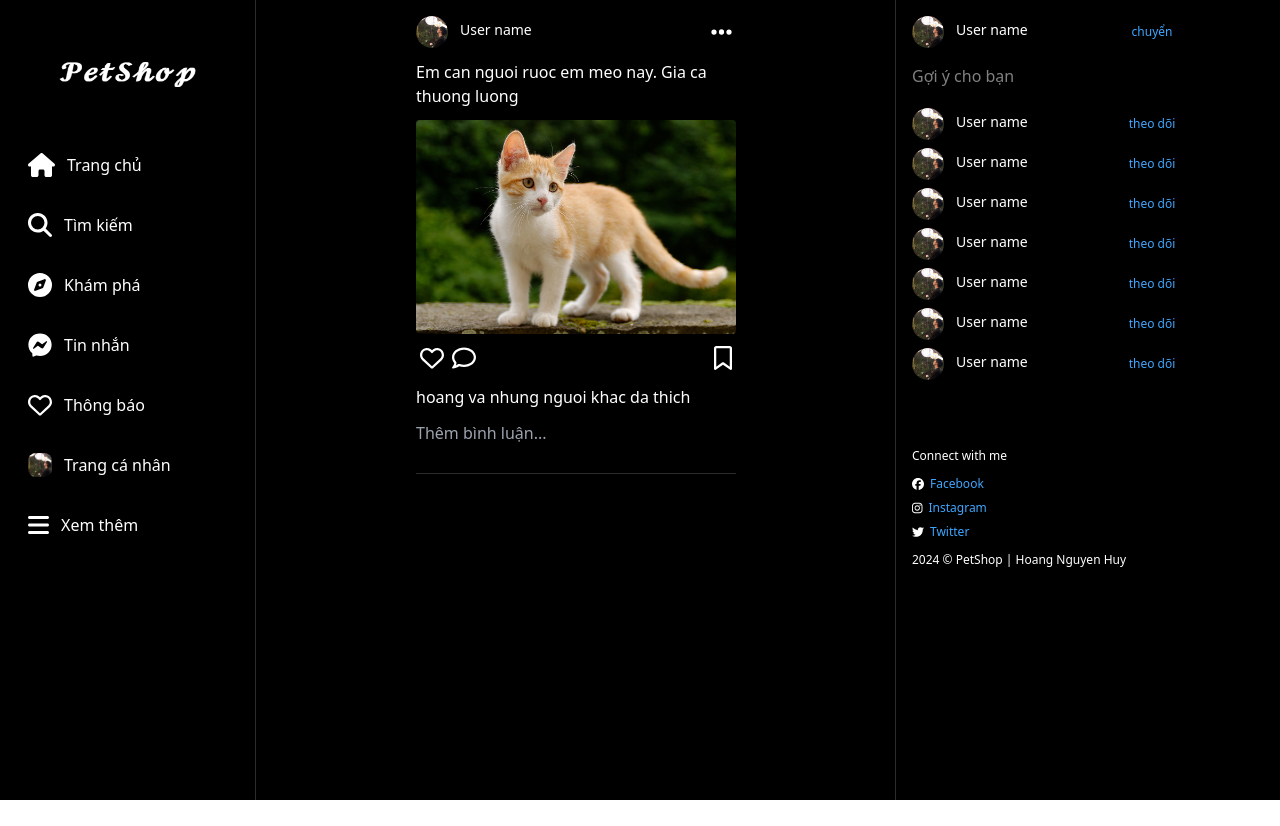
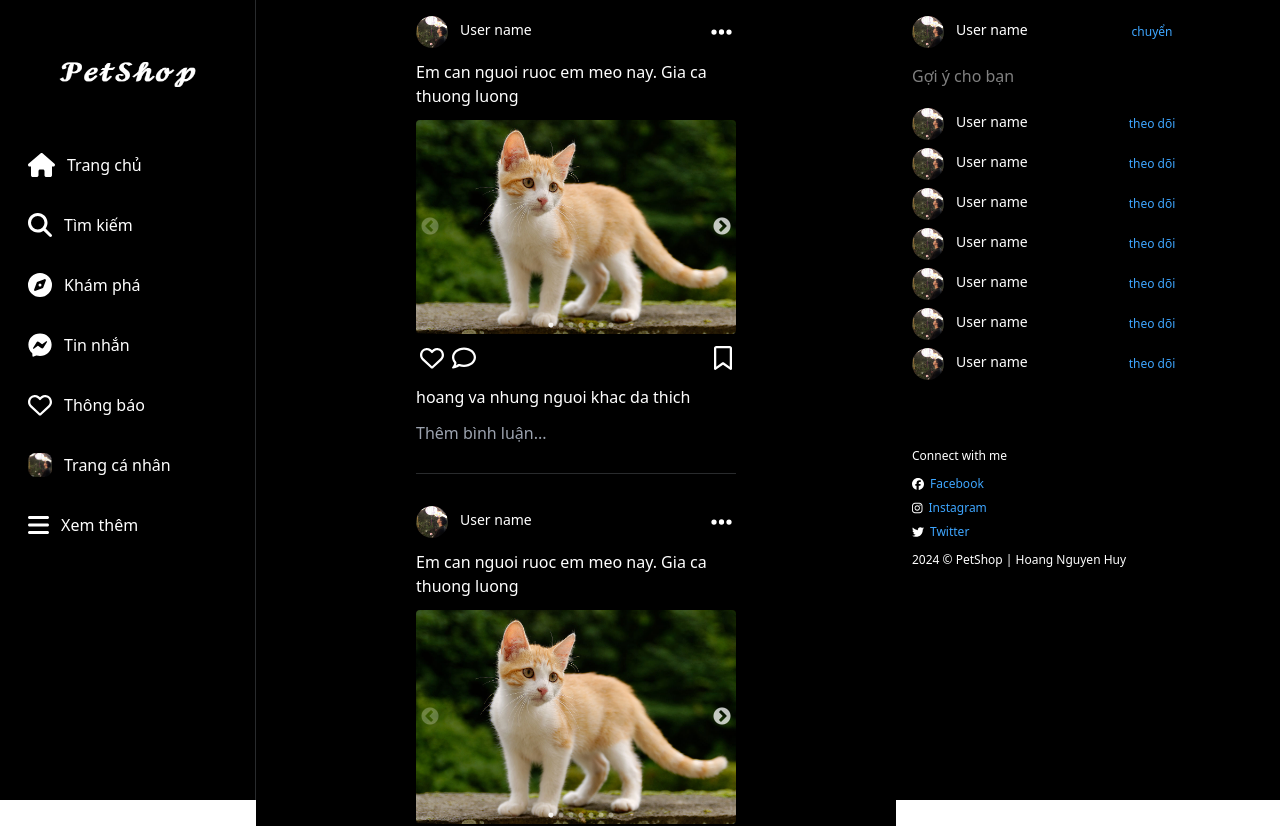
Before and after one commit to hoangnguyen130/petshop-fe, a React (Create React App) app: page / in a window 1280 px wide. Shown: the top 826 px of the page. Before the commit the page ends 800 px from the top, so only its background shows below. Built offline with nearby package versions, Linux system fonts and the light colour scheme.

Commit message:
add react slick

```diff
--- a/package.json
+++ b/package.json
@@ -21,6 +21,8 @@
     "react-dom": "^18.3.1",
     "react-router-dom": "^6.26.2",
     "react-scripts": "5.0.1",
+    "react-slick": "^0.30.2",
+    "slick-carousel": "^1.8.1",
     "web-vitals": "^2.1.4"
   },
   "devDependencies": {
--- a/src/components/Layout/DefaultLayout/Content/content.css
+++ /dev/null
@@ -1,5 +0,0 @@
-.content-icon{
-    font-size: 24px;
-    padding: 4px;
-    cursor: pointer;
-}
--- a/src/components/Layout/DefaultLayout/Content/index.js
+++ b/src/components/Layout/DefaultLayout/Content/index.js
@@ -1,59 +1,39 @@
-import { faEllipsis } from '@fortawesome/free-solid-svg-icons';
-import { FontAwesomeIcon } from '@fortawesome/react-fontawesome';
-
-import contentImg from '~/assets/img/meo.jpg';
-// import avt from '~/assets/img/avt.jpg';
-import { faBookmark, faComment, faHeart } from '@fortawesome/free-regular-svg-icons';
-
-import './content.css';
-import User from '~/components/User';
+import Post from "../../Post";
 
 function Content() {
+  const posts = [
+    {
+      id: 1,
+      userInfo: {},
+      caption: '',
+      imgs: {},
+    },
+    {
+      id: 2,
+      userInfo: {},
+      caption: '',
+      imgs: {},
+    },
+    {
+      id: 3,
+      userInfo: {},
+      caption: '',
+      imgs: {},
+    },
+    {
+      id: 4,
+      userInfo: {},
+      caption: '',
+      imgs: {},
+    }
+  ]
   return (
-    <div className="content-wrapper w-screen min-h-screen -z-10 bg-black text-white ml-64 mr-96 px-40 py-4 relative">
-      <div
-        className="flex
-        before:content-[''] before:absolute before:w-px before:h-screen before:top-0 before:left-auto before:right-0 before:bg-slate-300  before:opacity-20"
-      >
-        {/* <div className="user flex flex-row w-full h-8">
-          <img src={avt} alt="user img" className="w-8 h-8 rounded-2xl cursor-pointer" />
-          <h5 className="user-name h-full pl-3 py-1 text-sm font-medium cursor-pointer">User name</h5>
-        </div> */}
-        <div className='w-full'>
-          <User />
-        </div>
-        <div className="more-icon cursor-pointer h-8">
-          <FontAwesomeIcon icon={faEllipsis} className="content-icon" />
-        </div>
-      </div>
-      <div className="caption py-3">
-        <p>Em can nguoi ruoc em meo nay. Gia ca thuong luong</p>
-      </div>
-      <div>
-        <img src={contentImg} alt="content-img" className="content-img rounded" />
-      </div>
-      <div className="flex py-2 ">
-        <div className="w-full">
-          <FontAwesomeIcon icon={faHeart} className="content-icon" />
-          <FontAwesomeIcon icon={faComment} className="content-icon" />
-        </div>
-        <div>
-          <FontAwesomeIcon icon={faBookmark} className="content-icon" />
-        </div>
-      </div>
-      <div className="like-counter text-white">
-        <p>hoang va nhung nguoi khac da thich</p>
-      </div>
-      <div className="mt-2">
-        <input
-          className="w-full py-1 bg-transparent border-none focus:outline-0"
-          type="text"
-          placeholder="Thêm bình luận..."
-        />
-      </div>
-      <div className="w-full h-px bg-slate-300 opacity-20 mt-6"></div>
+    <div className="">
+      {posts.map((post, i) => (
+        <Post key={i} value={post}/>
+      ))}
     </div>
-  );
+   );
 }
 
 export default Content;
--- a/src/components/Layout/DefaultLayout/LeftBar/index.js
+++ b/src/components/Layout/DefaultLayout/LeftBar/index.js
@@ -12,7 +12,7 @@ import Search from '../../Search';
 function LeftBar() {
   return (
     <div
-      className="wrapper flex flex-col items-center bg-black h-screen w-64 p-4 mr-px fixed
+      className="wrapper flex flex-col items-center bg-black h-screen w-64 p-4 mr-px fixed z-10
         before:content-[''] before:absolute before:w-px before:h-screen before:top-0 before:left-auto before:right-0 before:bg-slate-300  before:opacity-20"
     >
       <span className="logo w-40 py-8 cursor-pointer">
--- a/src/components/Layout/DefaultLayout/RightBar/index.js
+++ b/src/components/Layout/DefaultLayout/RightBar/index.js
@@ -46,7 +46,7 @@ function RightBar() {
   ];
 
   return (
-    <div className="fixed w-96 h-screen bg-black text-white right-0 p-4 pr-20">
+    <div className="fixed top-0 w-96 h-screen bg-black text-white right-0 p-4 pr-20">
       <div className="flex w-full">
         <div className="w-full">
           <User />
--- /dev/null
+++ b/src/components/Layout/Post/index.js
@@ -0,0 +1,72 @@
+import Slider from 'react-slick';
+import 'slick-carousel/slick/slick.css';
+import 'slick-carousel/slick/slick-theme.css';
+
+import { FontAwesomeIcon } from '@fortawesome/react-fontawesome';
+import { faEllipsis } from '@fortawesome/free-solid-svg-icons';
+import { faBookmark, faComment, faHeart } from '@fortawesome/free-regular-svg-icons';
+
+import contentImg from '~/assets/img/meo.jpg';
+
+import './post.css';
+import User from '~/components/User';
+
+function Post() {
+  const listImg = [contentImg, contentImg, contentImg, contentImg, contentImg, contentImg, contentImg];
+
+  var settings = {
+    dots: true,
+    infinite: false,
+    speed: 500,
+    slidesToShow: 1,
+    slidesToScroll: 1,
+  };
+
+  return (
+    <div className="content-wrapper max-w-screen h-auto bg-black text-white ml-64 mr-96 px-40 py-4">
+      <div
+        className="flex"
+        // "before:content-[''] before:absolute before:w-px before:h-screen before:top-0 before:left-auto before:right-0 before:bg-slate-300  before:opacity-20"
+      >
+        <div className="w-full">
+          <User />
+        </div>
+        <div className="more-icon cursor-pointer h-8">
+          <FontAwesomeIcon icon={faEllipsis} className="content-icon" />
+        </div>
+      </div>
+      <div className="caption py-3">
+        <p>Em can nguoi ruoc em meo nay. Gia ca thuong luong</p>
+      </div>
+      <div className="imgs">
+        <Slider {...settings}>
+          {listImg.map((item ,i) => (
+            <img src={item} alt="content-img" className="content-img rounded" />
+          ))}
+        </Slider>
+      </div>
+      <div className="flex py-2 ">
+        <div className="w-full">
+          <FontAwesomeIcon icon={faHeart} className="content-icon" />
+          <FontAwesomeIcon icon={faComment} className="content-icon" />
+        </div>
+        <div>
+          <FontAwesomeIcon icon={faBookmark} className="content-icon" />
+        </div>
+      </div>
+      <div className="like-counter text-white">
+        <p>hoang va nhung nguoi khac da thich</p>
+      </div>
+      <div className="mt-2">
+        <input
+          className="w-full py-1 bg-transparent border-none focus:outline-0"
+          type="text"
+          placeholder="Thêm bình luận..."
+        />
+      </div>
+      <div className="w-full h-px bg-slate-300 opacity-20 mt-6"></div>
+    </div>
+  );
+}
+
+export default Post;
--- /dev/null
+++ b/src/components/Layout/Post/post.css
@@ -0,0 +1,27 @@
+.content-icon{
+    font-size: 24px;
+    padding: 4px;
+    cursor: pointer;
+}
+.slick-prev {
+    left: 4px;
+}
+.slick-next {
+    right: 4px;
+}
+.slick-prev, .slick-next {
+    z-index: 5;
+}
+.slick-dots li.slick-active button:before {
+    color:White !important;
+    opacity: 0.9;
+}
+.slick-dots li button:before {
+    color:White !important;
+    top: -24px !important;
+    opacity: 0.4;
+}
+.slick-dots li {
+    margin: 0 !important;
+    width: 10px !important;
+}
--- a/src/components/Layout/SignIn/index.js
+++ b/src/components/Layout/SignIn/index.js
@@ -69,7 +69,7 @@ function SignInLayout() {
   if (registerForm) {
     return (
       <section className="modal-wrapper relative">
-        <div className="content-wrapper absolute top-24 left-1/3 flex flex-col items-center min-w-96 h-auto border-solid border rounded-lg py-5">
+        <div className="content-wrapper absolute top-24 left-1/3 flex flex-col items-center min-w-96 h-auto border-solid border-2 rounded-lg py-5">
           <h2 className="header-text w-full h-auto flex justify-center text-xl pt-4 select-none">Đăng Kí</h2>
           <p className="sub-text w-full h-auto flex justify-center mt-3 text-sm opacity-50 select-none">Nhập thông tin của bạn!</p>
           <form onSubmit={handleSubmit}>
@@ -99,7 +99,7 @@ function SignInLayout() {
                 onChange={handleChangeRegister}
               />
               <input
-                className="password w-full h-auto size-4 pt-2 pr-16 pb-2 pl-5 my-2 border border-solid  border-slate-300 "
+                className="password w-full h-auto size-4 pt-2 pr-16 pb-2 pl-5 my-2 border border-solid  border-slate-300 rounded"
                 placeholder="Nhập lại mật khẩu"
                 name="confirmPassword"
                 type="password"
@@ -141,7 +141,7 @@ function SignInLayout() {
   } else
     return (
       <section className="modal-wrapper relative">
-        <div className="content-wrapper absolute top-24 left-1/3 flex flex-col items-center w-96 h-auto border-solid border rounded-lg py-5">
+        <div className="content-wrapper absolute top-24 left-1/3 flex flex-col items-center w-96 h-auto border-solid border-2 rounded-lg py-5">
           <h2 className="header-text w-full h-auto flex justify-center text-xl pt-4 select-none">Đăng nhập</h2>
           <p className="sub-text w-full h-auto flex justify-center mt-3 text-sm opacity-50 select-none">Nhập tài khoản và mật khẩu của bạn!</p>
           <form onSubmit={handleSubmitLogin}>
--- a/src/pages/Home.js
+++ b/src/pages/Home.js
@@ -4,7 +4,7 @@ import RightBar from "~/components/Layout/DefaultLayout/RightBar";
 
 function Home() {
     return (
-        <div className="flex flex-row">
+        <div>
             <LeftBar/>
             <Content/>
             <RightBar/>
```
Also changed, not shown: 1 other file (tests, documents, lock files or other folders).
